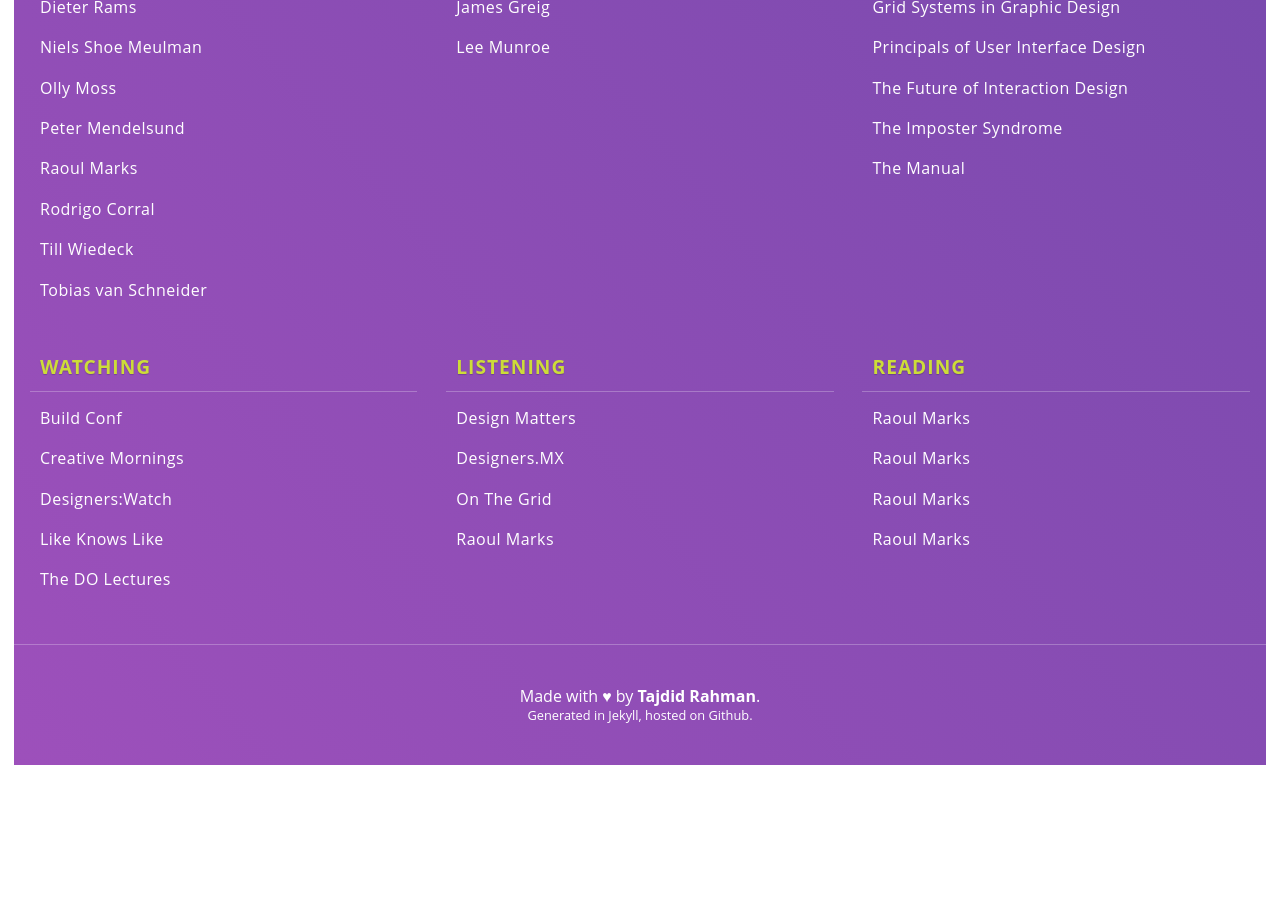
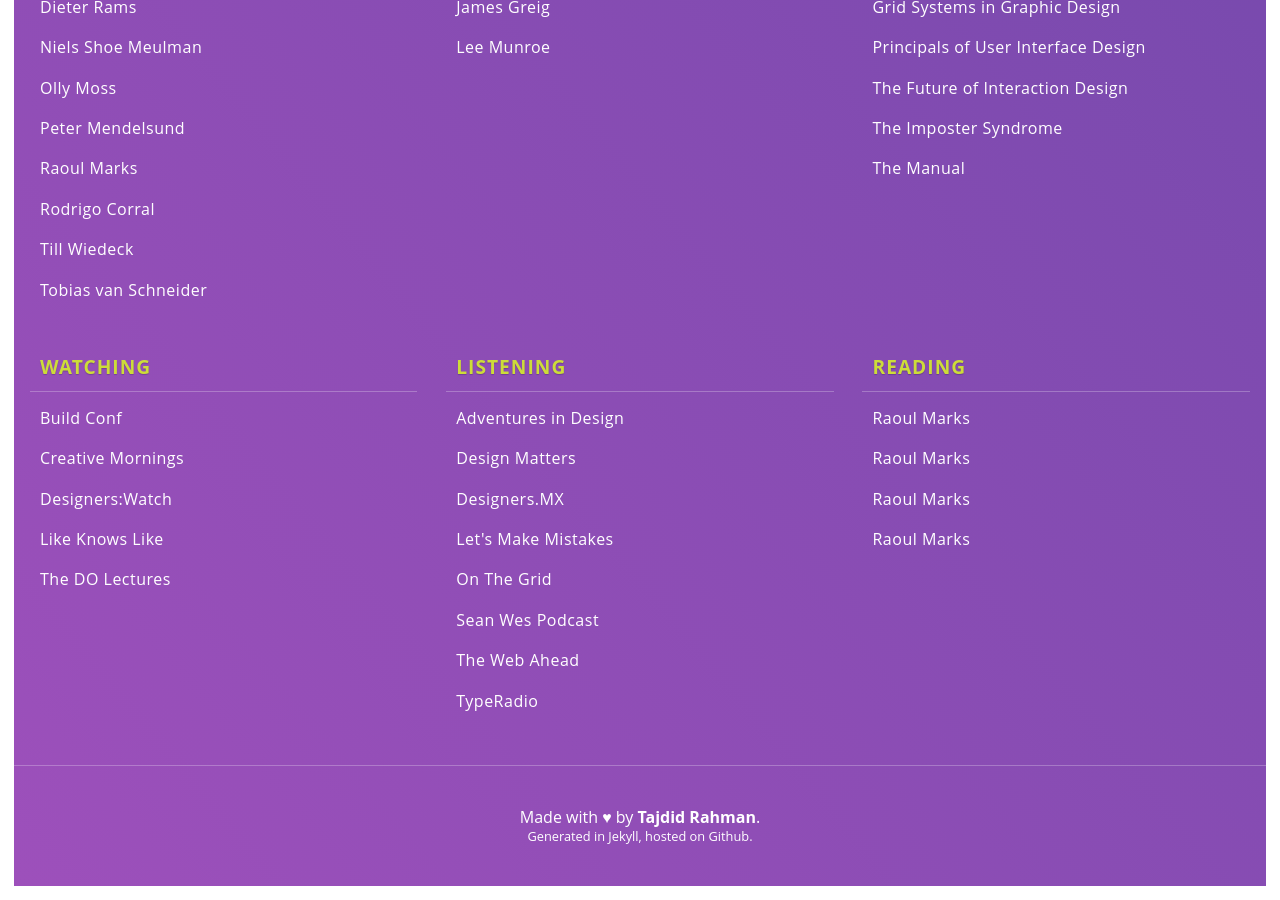
Before and after one commit to tajdid/discover, a Jekyll site: the page built from index.html, in a window 1280 px wide and 900 px high, scrolled down 769 px. Built offline with Jekyll 4.4.1, drawn with Linux system fonts in a browser that asks for light colours; some web fonts are replaced; before the commit the page ends 1548 px from its top, so only the background shows below that.

Commit message:
More links

```diff
--- a/_data/links.yml
+++ b/_data/links.yml
@@ -73,8 +73,16 @@
       url: "https://soundcloud.com/designmatters"
     - name: "On The Grid"
       url: "http://5by5.tv/onthegrid"
-    - name: "Raoul Marks"
-      url: "http://raoulmarks.com"
+    - name: "Sean Wes Podcast"
+      url: "http://seanwes.com/podcast/"
+    - name: "Let's Make Mistakes"
+      url: "http://www.muleradio.net/mistakes/"
+    - name: "The Web Ahead"
+      url: "http://5by5.tv/webahead"
+    - name: "TypeRadio"
+      url: "http://www.typeradio.org/"
+    - name: "Adventures in Design"
+      url: "http://www.adventuresindesignmarket.com/"
 
   - title: "Reading"
     link:
--- a/_data/settings.yml
+++ b/_data/settings.yml
@@ -1,6 +1,6 @@
 # Page content
 updated-on: "4th May 2015"
 
-logo: "#dscvr"
+title: "#dscvr"
 
 about: "A continuously updated list of inspiration, useful links and other goodies that I’ve come across over the past few years."
--- a/_layouts/default.html
+++ b/_layouts/default.html
@@ -3,7 +3,7 @@
   <div class="wrap">
     <header>
       <div class="container">
-        <h1>{{ site.data.settings.logo }}</h1>
+        <h1>{{ site.data.settings.title }}</h1>
       </div>
       <!-- /.container -->
     </header>
```
